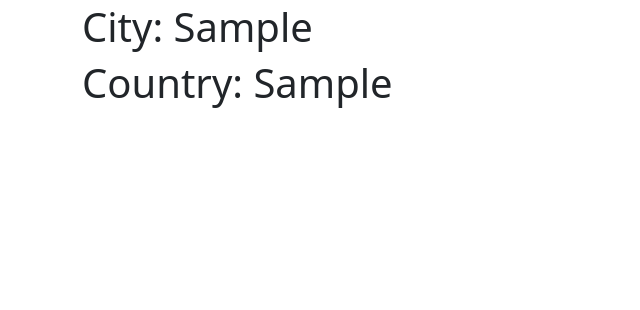
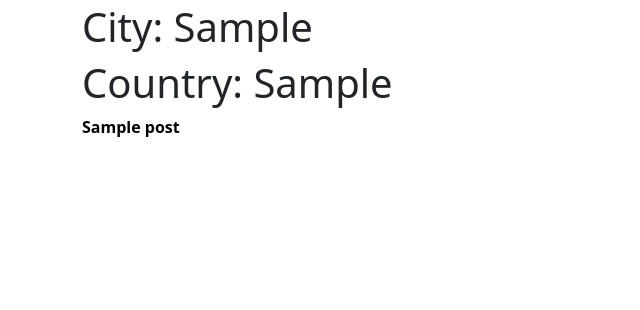
Before and after one commit to Alos222/project_wayfarer, a Django app: a page that uses main_app/templates/profile.html in a window 1280 px wide. Shown: the part 109-419 px from the top of the page, without its empty margins (0-640 px from the left). Run offline with Django 4.2, Linux system fonts and the light colour scheme; tables that the repository leaves empty hold one stand-in row (values such as "Sample post").

Commit message:
Add posts generated by user to user profile, MIGRATION NOTE: change related name from user to posts for Post model

```diff
--- a/main_app/models.py
+++ b/main_app/models.py
@@ -27,7 +27,7 @@ class Location (models.Model):
 
 class Post(models.Model):
     title = models.CharField(max_length=200)
-    user = models.ForeignKey(User, on_delete=models.CASCADE, related_name="user")
+    user = models.ForeignKey(User, on_delete=models.CASCADE, related_name="posts")
     content = models.CharField(max_length=2000)
     content_img = ImageField(blank=True, manual_crop="")
     location = models.ForeignKey(Location, on_delete=models.CASCADE, related_name="posts")
--- a/main_app/static/styles/main.css
+++ b/main_app/static/styles/main.css
@@ -0,0 +1,5 @@
+.profile-post{
+    text-decoration: none;
+    font-weight: bolder;
+    color: black;
+}
--- a/main_app/templates/profile.html
+++ b/main_app/templates/profile.html
@@ -7,6 +7,14 @@
         <h1>City: {{profile.city}}</h1>
         <h1>Country: {{profile.country}}</h1>
     </div>
+    {% for post in user_posts %}
+        <div>
+            <a class="profile-post" href="">
+                <p>{{post.title}}</p>
+            </a>
+        </div>
+    {% endfor %}
+
     {% if user.is_authenticated and user.username == username %}
         <a href="{% url 'profile_update' username%}">
             <button class="button">Update</button>
--- a/main_app/views.py
+++ b/main_app/views.py
@@ -23,13 +23,13 @@ class Discover(TemplateView):
     template_name = 'discover.html'
 
     def get_context_data(self, **kwargs):
-      context = super().get_context_data(**kwargs)
-      city = self.request.GET.get('city')
-      if city != None:
-        context['locations'] = Location.objects.filter(name__icontains=city)
-      else:
-        context['locations'] = Location.objects.all()
-      return context
+        context = super().get_context_data(**kwargs)
+        city = self.request.GET.get('city')
+        if city != None:
+            context['locations'] = Location.objects.filter(name__icontains=city)
+        else:
+            context['locations'] = Location.objects.all()
+        return context
 
 
 class ProfileView(TemplateView):
@@ -38,7 +38,10 @@ class ProfileView(TemplateView):
     def get_context_data(self, **kwargs):
         context =  super().get_context_data(**kwargs)
         user = User.objects.get(username=context['username'])
+        posts = Post.objects.filter(user=user)
+
         context['profile'] = user.profile
+        context['user_posts'] = posts
         return context
 
 class ProfileUpdate(UpdateView):
```
Also changed, not shown: main_app/migrations/0004_alter_post_user.py (added).
